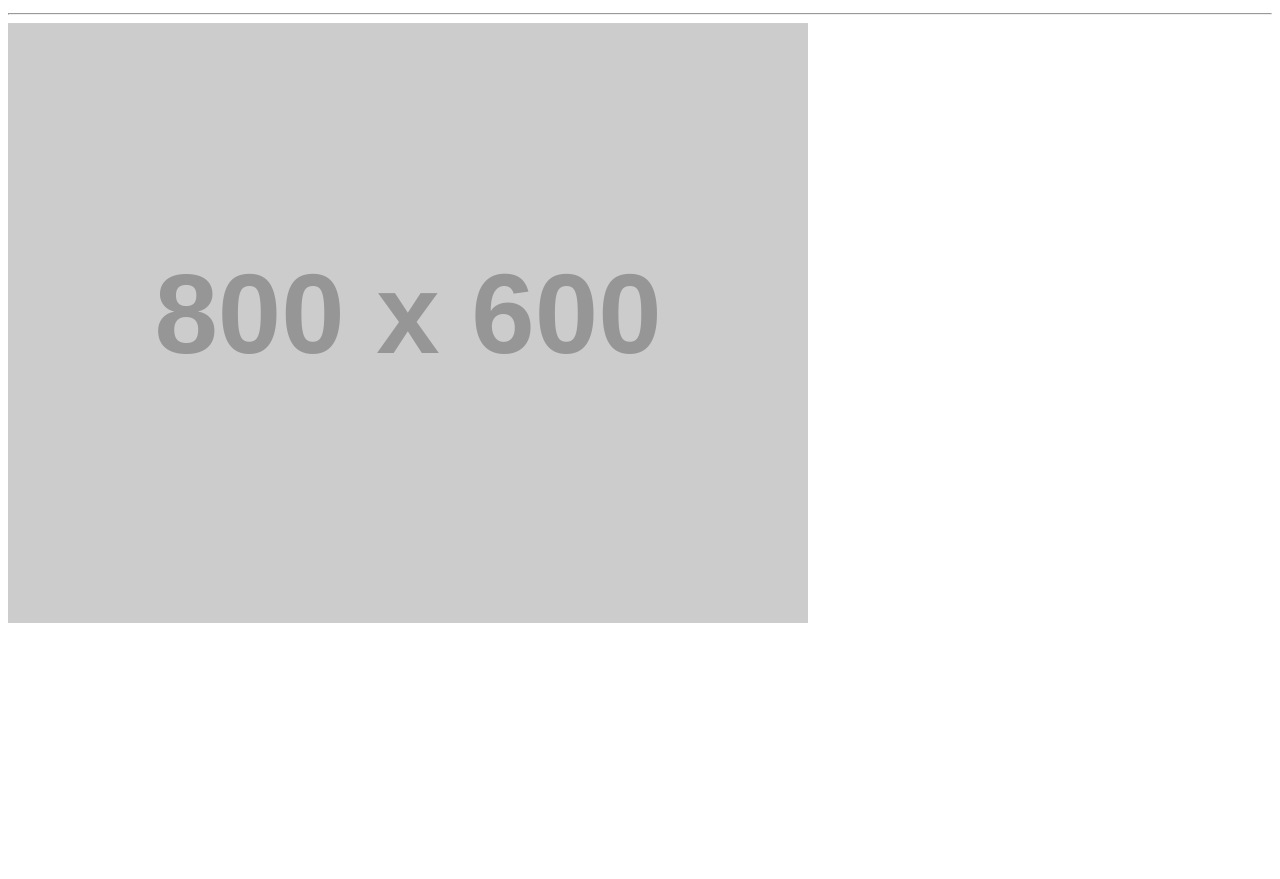
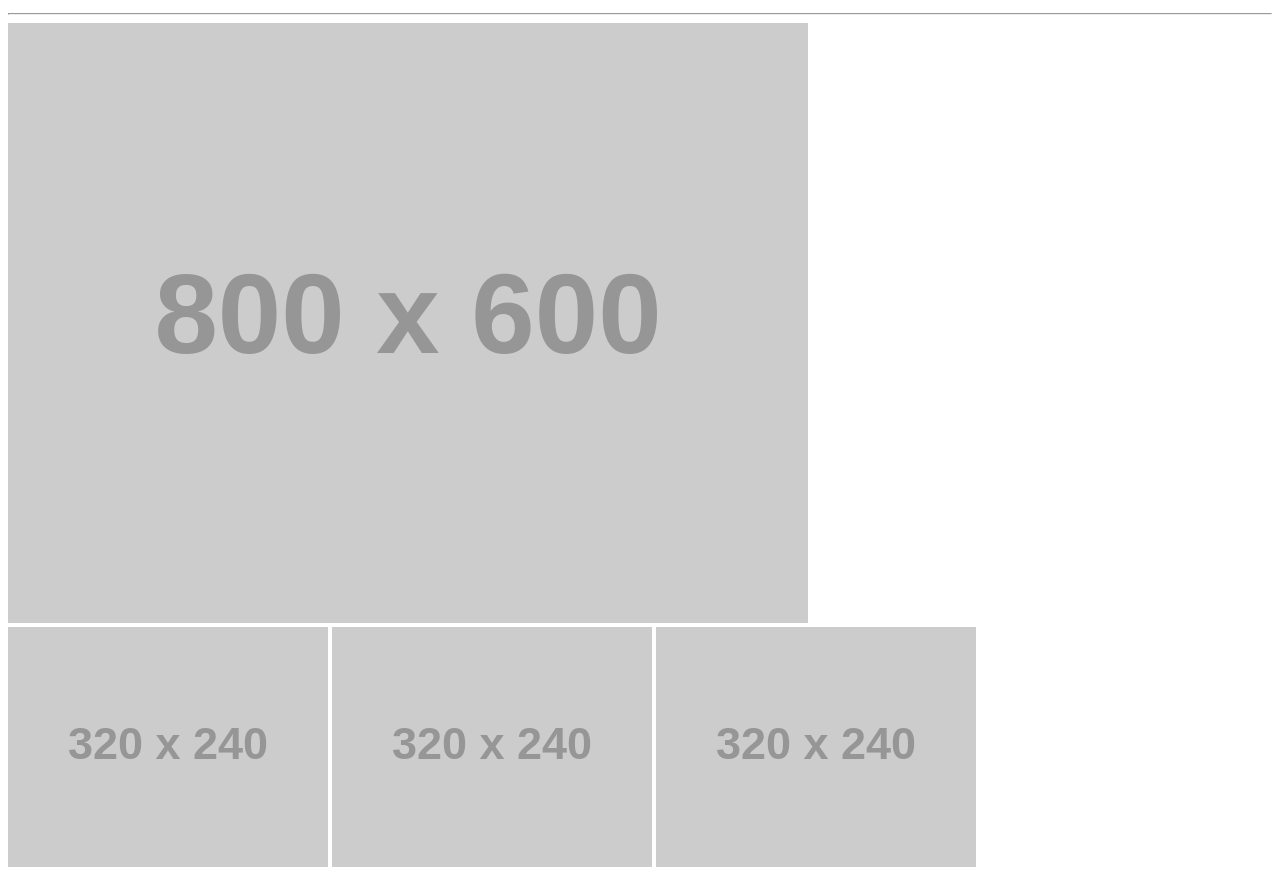
Before and after one commit to y0n1/udacity-fend-portfolio, a plain HTML site: page p1-portfolio-site/public/index.html in a window 1280 px wide. Shown: the part 145-1024 px from the top of the page. Before the commit the page ends 800 px from the top, so only its background shows below. Drawn offline with Linux system fonts and the light colour scheme; placeholder pictures from the web are drawn by us.

Commit message:
First commit

```diff
--- a/p1-portfolio-site/public/index.html
+++ b/p1-portfolio-site/public/index.html
@@ -28,7 +28,13 @@
         <img src="https://placehold.it/800x600" alt="A big picture">
       </picture>
       <section class="featured-work">
-
+        <div class="container">
+          <div class="row">
+            <picture><img src="https://placehold.it/320x240" alt=""></picture>
+            <picture><img src="https://placehold.it/320x240" alt=""></picture>
+            <picture><img src="https://placehold.it/320x240" alt=""></picture>
+          </div>
+        </div>
       </section>
     </main>
 
```
Also changed, not shown: p1-portfolio-site/public/css/style.css (added), 4 other files.
